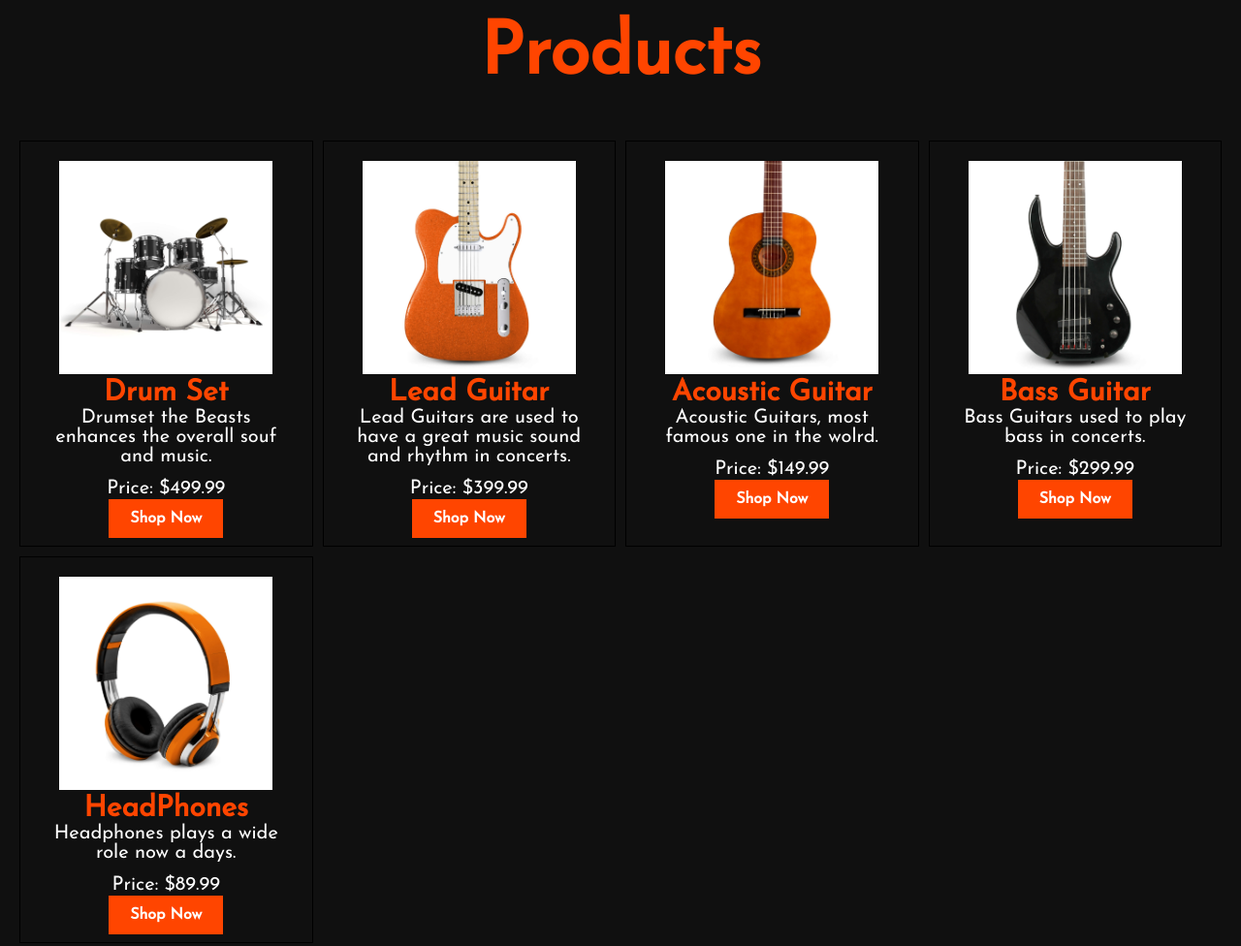
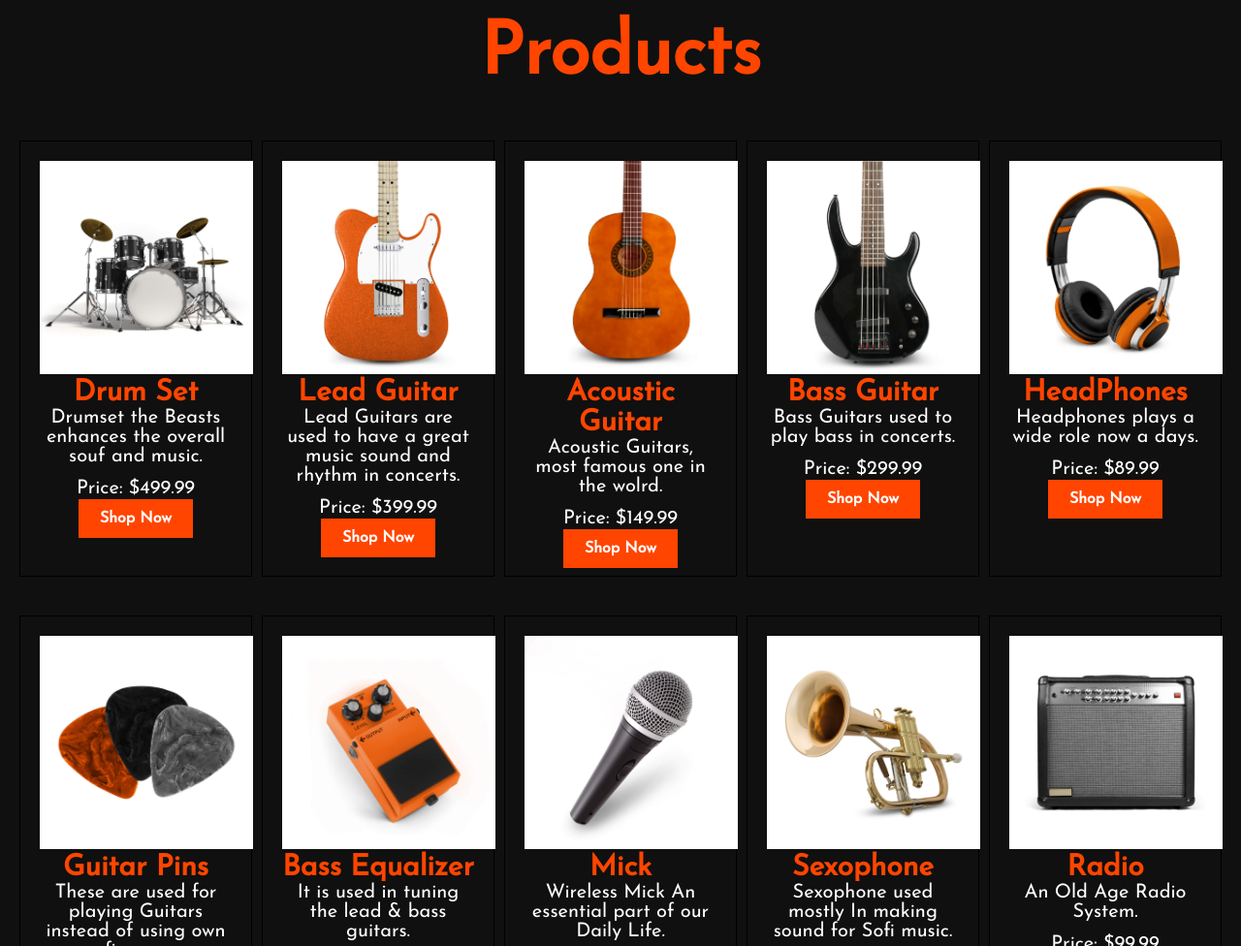
Before and after one commit to MuhammadUsman-10/21PWBCS0848-WP-Fall2023-Task04, a plain HTML site: page index.html in a window 1280 px wide. Shown: the part 1540-2516 px from the top of the page at 97% size. Drawn offline with Linux system fonts and the light colour scheme.

Commit message:
Update style.css

```diff
--- a/style.css
+++ b/style.css
@@ -168,7 +168,7 @@ nav ul li a:hover
 .grid-container
 {
     display: grid;
-    grid-template-columns: repeat(auto-fill, minmax(250px, 1fr));
+    grid-template-columns: repeat(auto-fill, minmax(200px, 1fr));
     gap: 10px;
     padding: 20px;
 }
```
